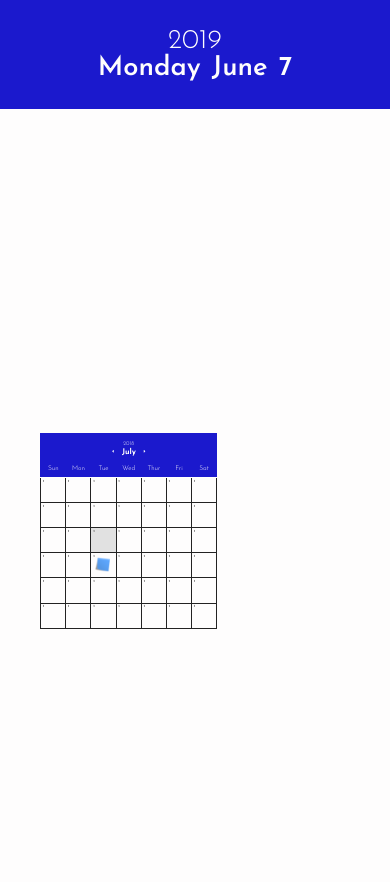
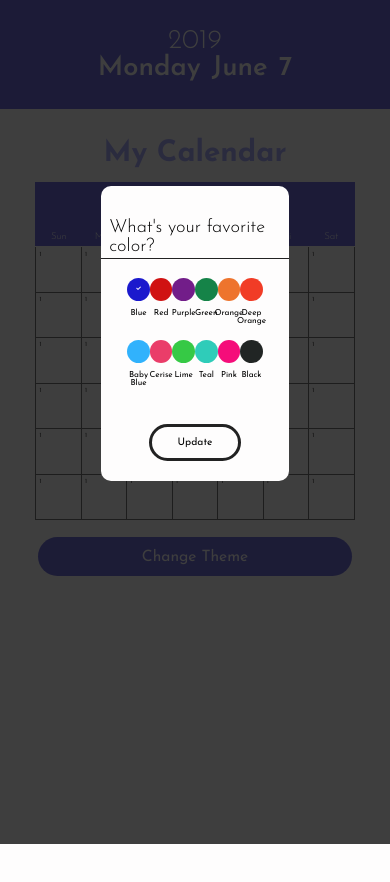
Before and after one commit to Zeztron/calendar-app, a website: page index.html in a window 390 px wide. Drawn offline with Linux system fonts and the light colour scheme.

Commit message:
made the calendar responsive

```diff
--- a/index.html
+++ b/index.html
@@ -111,8 +111,8 @@
         <button id="theme-portrait" class="font button color">Change Theme</button>
     </div>
 
-    <dialog id="modal">
-        <div id="fav-color" hidden>
+    <dialog id="modal" open>
+        <div id="fav-color">
             <div class="popup">
                 <h4>What's your favorite color?</h4>
                 <div id="color-options">
--- a/sass/_media.scss
+++ b/sass/_media.scss
@@ -37,4 +37,54 @@
             font-size: 7vw;
         }
     }
+
+    #calendar {
+        width: 100vw;
+        display: block;
+        margin-top: 3.6vh;
+
+        #app-name-portrait {
+            display: block;
+            margin: 0;
+            font-size: 3.5vh;
+        }
+
+        h4 {
+            padding: 1.2vw 0 0.2vw;
+            font-size: 2.8vw;
+        }
+
+        h3 {
+            font-size: 3.8vw;
+            padding: 1.4vw 2vw 0.8vw;
+        }
+
+        .icon {
+            font-size: 2.9vw;
+        }
+
+        .weekday {
+            font-size: 2.5vw;
+        }
+
+        tbody td {
+            height: 9.8vw;
+            width: 9.8vw;
+            font-size: 1.6vw;
+            padding: 0.8vw;
+        }
+
+        img {
+            width: 7.4vw;
+            top: 0.7vw;
+        }
+
+        #theme-portrait {
+            display: block;
+            padding: 3vw 26.5vw;
+            font-size: 4vw;
+            margin-top: 2vh;
+            border: none;
+        }
+    }
 }
```
Also changed, not shown: css/styles.css.
